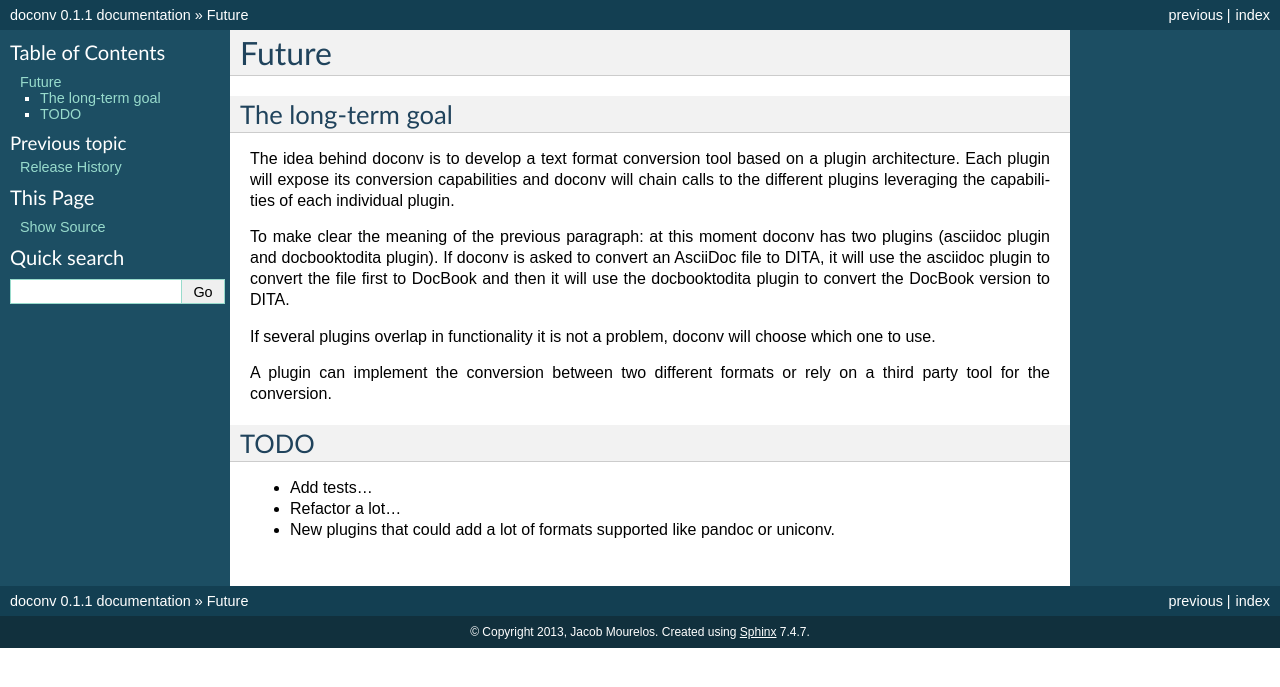
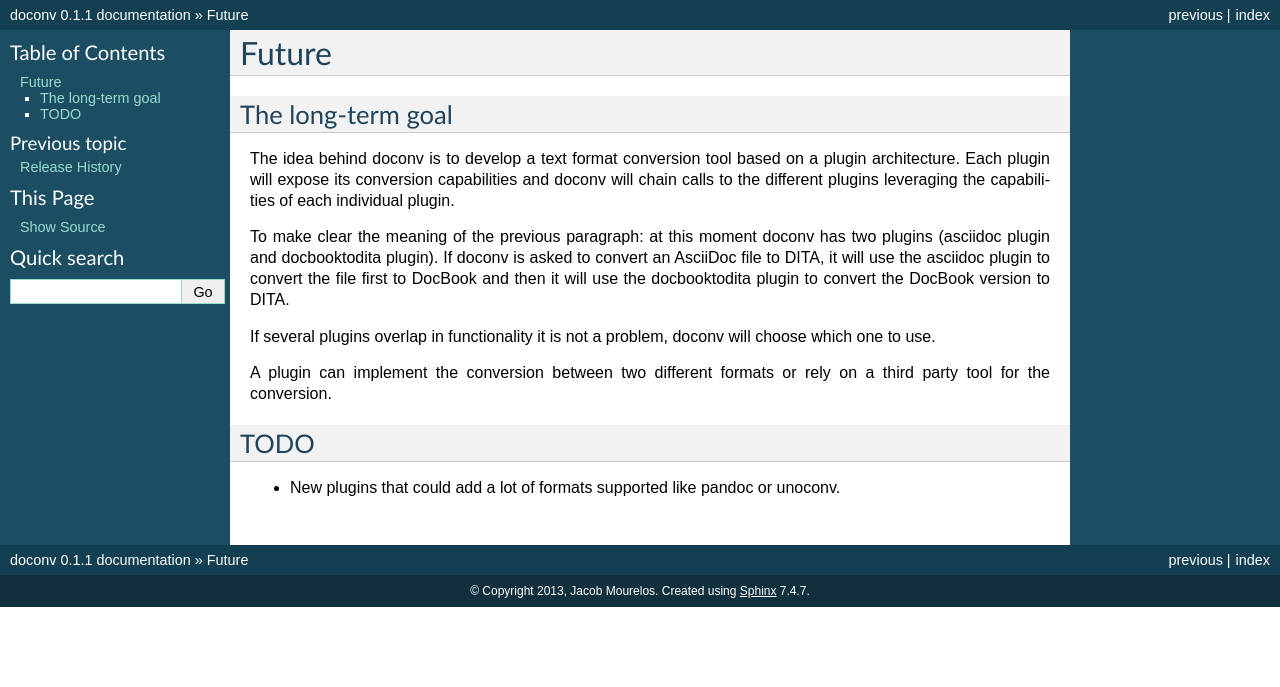
Before and after one commit to jmourelos/doconv, a Sphinx documentation site: the page built from docs/future.rst, in a window 1280 px wide. Shown: the top 687 px of the page. Built offline with Sphinx 7.4.7, drawn with Linux system fonts in a browser that asks for light colours.

Commit message:
Improve documentation

```diff
--- a/CONTRIBUTING.rst
+++ b/CONTRIBUTING.rst
@@ -1,3 +1,4 @@
+.. _contributing:
 ============
 Contributing
 ============
--- a/HISTORY.rst
+++ b/HISTORY.rst
@@ -9,11 +9,11 @@
 * Initial public release.
 * Conversion from AsciiDoc and DocBook to DITA.
 * Plugins' orchestration to perform conversions not
-  achievable by a single plugin
+  achievable by a single plugin.
 
 
 0.1.1 (2013-10-20)
 ++++++++++++++++++
 
-* Fix several installation issues
-* Remove temporarily python 3 support
+* Fix several installation issues.
+* Remove temporarily python 3 support.
--- a/docs/future.rst
+++ b/docs/future.rst
@@ -24,6 +24,4 @@
 TODO
 ++++
 
-- Add tests...
-- Refactor a lot...
-- New plugins that could add a lot of formats supported like pandoc or uniconv.
+- New plugins that could add a lot of formats supported like pandoc or unoconv.
--- a/docs/index.rst
+++ b/docs/index.rst
@@ -11,6 +11,7 @@
    installation
    usage
    contributing
+   creating_a_plugin
    authors
    history
    future
--- a/docs/introduction.rst
+++ b/docs/introduction.rst
@@ -1,8 +1,7 @@
 Introduction
 -------------
 
-.. WARNING:: doconv is immature software under heavy development and it has
-             been tested only manually.
+.. WARNING:: doconv is immature software under heavy development.
 
 Currently doconv only allows to convert from AsciiDoc and DocBook to DITA, but
 new format conversions are to be added.
```
Also changed, not shown: docs/creating_a_plugin.rst (added, +28 -0 lines), docs/usage.rst (+6 -5 lines), 2 other files.
